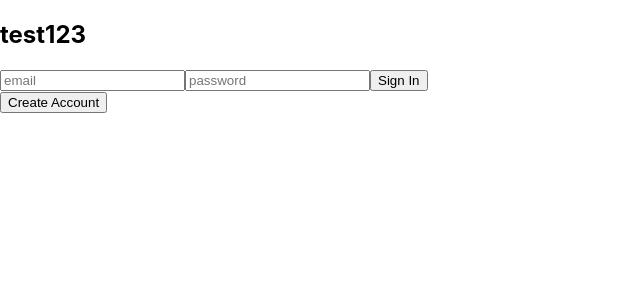
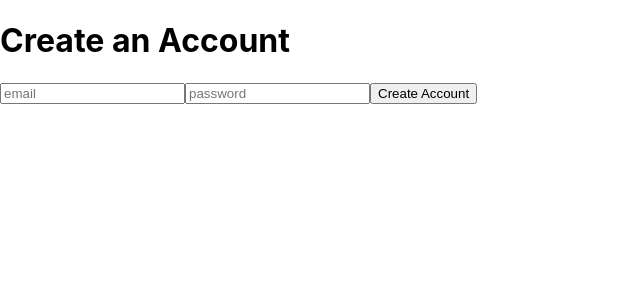
Before and after one commit to Nicolas7Chaves/moody, a React (Create React App) app in the folder frontend/: page /create-account in a window 1280 px wide. Shown: the top 300 px of the page, without its empty margins (0-640 px from the left). Built offline with nearby package versions, Linux system fonts and the light colour scheme.

Commit message:
add cors for account creation and axios call for backend

```diff
--- a/frontend/package.json
+++ b/frontend/package.json
@@ -6,9 +6,11 @@
     "@testing-library/jest-dom": "^5.17.0",
     "@testing-library/react": "^13.4.0",
     "@testing-library/user-event": "^13.5.0",
+    "axios": "^1.6.8",
     "firebase": "^10.10.0",
     "react": "^18.2.0",
     "react-dom": "^18.2.0",
+    "react-router-dom": "^6.22.3",
     "react-scripts": "5.0.1",
     "sass": "^1.72.0",
     "web-vitals": "^2.1.4"
--- a/frontend/src/App.js
+++ b/frontend/src/App.js
@@ -1,11 +1,17 @@
 import LogIn from './components/LogIn';
+import CreateAccount from './components/CreateAccount';
 import './App.scss';
+import { BrowserRouter as Router, Routes, Route } from 'react-router-dom';
+
 
 function App() {
   return (
-    <>
-      <LogIn />
-    </>
+    <Router>
+      <Routes>
+        <Route path='/' element={<LogIn />} />
+        <Route path='/create-account' element={<CreateAccount />} />
+      </Routes>
+    </Router>
   );
 }
 
--- /dev/null
+++ b/frontend/src/components/CreateAccount.js
@@ -0,0 +1,32 @@
+import './styles.scss'
+import axios from 'axios';
+
+function CreateAccount() {
+    const handleSubmit = async (e) => {
+        e.preventDefault();
+        const email = e.target.elements.email.value;
+        const password = e.target.elements.password.value;
+
+        try {
+            const response = await axios.post("http://localhost:8000/create-account", {email, password});
+            console.log(response)
+        } catch (error) {
+            console.error("Error creating account:", error);
+        }
+    }
+    return (
+
+        <>
+            <h1>Create an Account</h1>
+            <form onSubmit={handleSubmit}>
+                <input name="email" type="email" placeholder="email" />
+                <input name="password" type="password" placeholder="password" />
+                <button type='submit'>
+                    Create Account
+                </button>
+            </form>
+        </>
+    )
+}
+
+export default CreateAccount;
--- a/frontend/src/components/LogIn.js
+++ b/frontend/src/components/LogIn.js
@@ -1,9 +1,14 @@
 import './styles.scss'
+import { useNavigate } from 'react-router-dom'
 
 function LogIn() {
+    const navigate = useNavigate();
+    const goToCreateAccount = () => {
+        navigate('/create-account')
+    }
     return (
         <section>
-            <h1>test123
+            <h1>Log In
             </h1>
             <form>
                 <input type="email" placeholder="email" />
@@ -12,7 +17,7 @@ function LogIn() {
                     Sign In
                 </button>
             </form>
-            <button>Create Account</button>
+            <button onClick={goToCreateAccount}>Create Account</button>
         </section>
     )
 }
```
Also changed, not shown: 1 other file (tests, documents, lock files or other folders).
